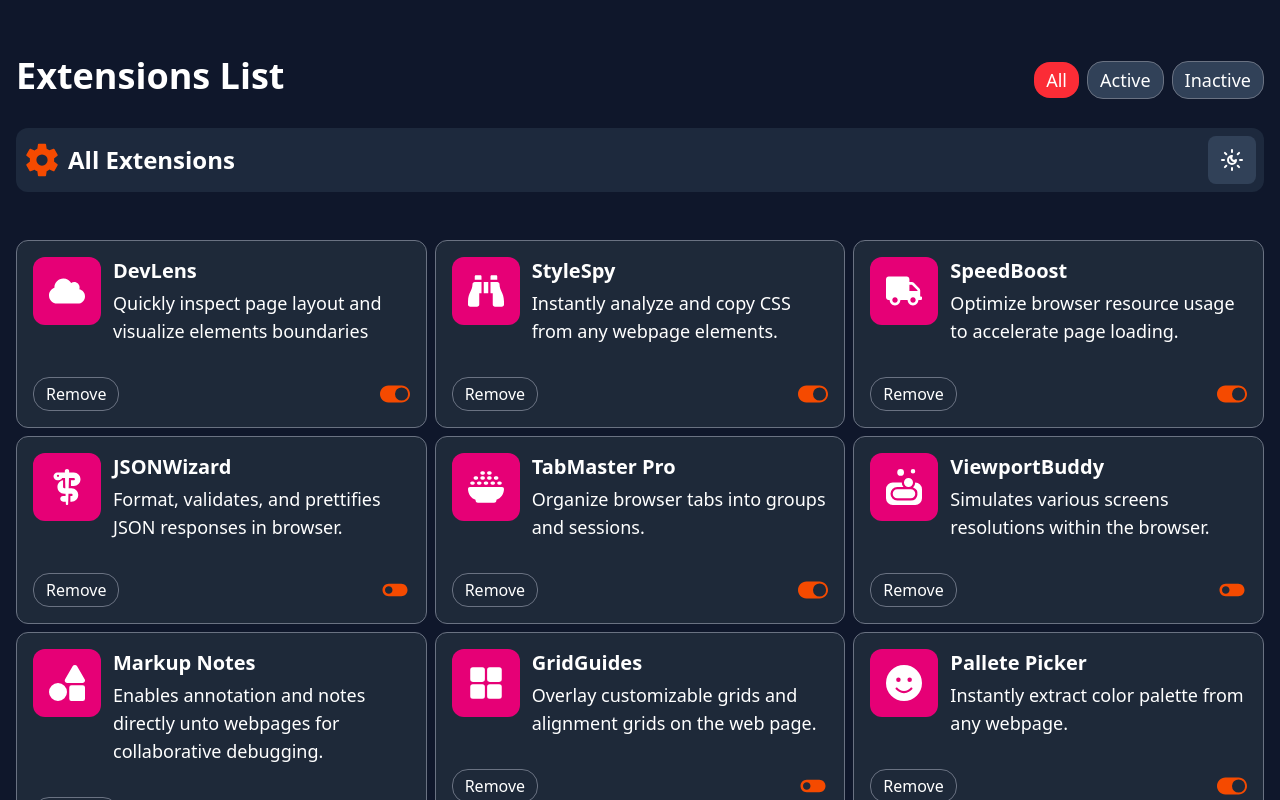
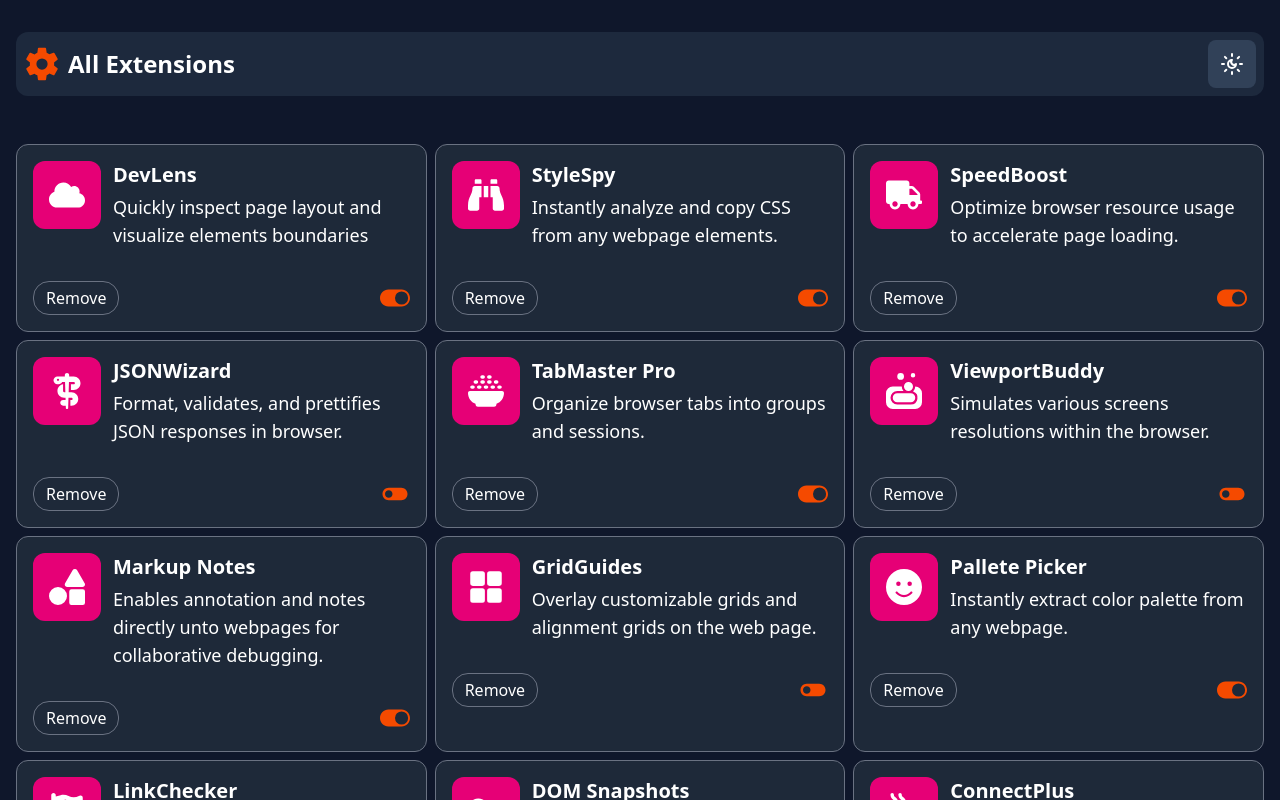
Before and after one commit to code4two/extension-manager-with-react, a React (Vite) app: page / in a window 1280 px wide. Shown: the top 800 px of the page. Built offline with nearby package versions, Linux system fonts and the light colour scheme.

Commit message:
took out mainlayout component & BrowserRouter

```diff
--- a/src/App.jsx
+++ b/src/App.jsx
@@ -1,16 +1,15 @@
 import "./App.css";
+
 import { Routes, Route } from "react-router-dom";
+
 import All from "./pages/All";
 import Active from "./pages/Active";
 import Inactive from "./pages/Inactive";
-import MainPage from "./Components/layouts/MainPage";
 import NoMatch from "./pages/NoMatch";
 
 const App = () => {
   return (
     <div className="bg-slate-900 px-4 text-white py-8">
-      <MainPage />
-
       <Routes>
         <Route path="/" element={<All />} />
         <Route path="active-extensions" element={<Active />} />
```
